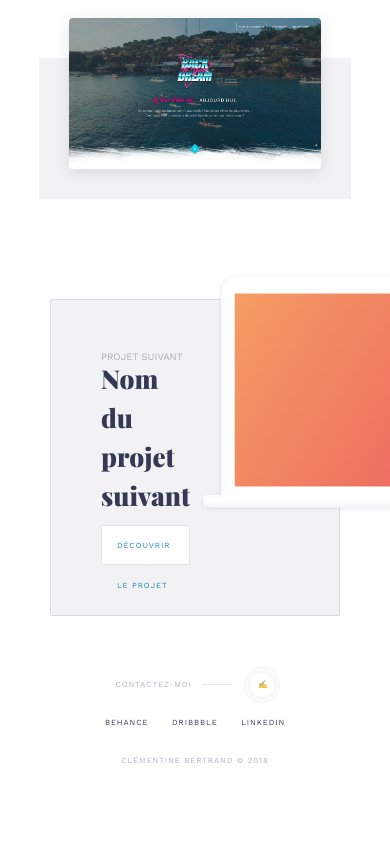
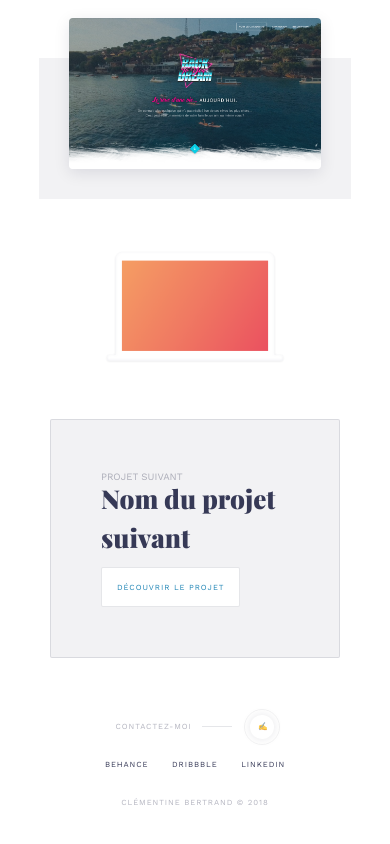
Before and after one commit to vlementine/portfolio, a plain HTML site: page projects-page/project-page--1.html in a window 390 px wide. Shown: the part 620-1464 px from the top of the page. Before the commit the page ends 1440 px from the top, so only its background shows below. Drawn offline with nearby package versions, Linux system fonts and the light colour scheme; a web font is replaced by a local one.

Commit message:
Add responsive to next project

```diff
--- a/sass/media.scss
+++ b/sass/media.scss
@@ -113,6 +113,21 @@
     .links {
       order: 1;
     }
+  } //-- NEXT PAGE
+  section.next-project__wrapper {
+    flex-direction: column-reverse;
+    justify-content: flex-start;
+    align-items: flex-start;
+    margin-top: 170px;
+  }
+  .next-project__visuel {
+    text-align: center;
+    width: 100%;
+    img {
+      max-width: 400px;
+      width: 100%;
+      margin: -220px auto 20px;
+    }
   }
 }
 
@@ -175,17 +190,14 @@
       width: 100%;
       margin: -70px auto 0 auto;
     }
-  }
-  //-- MENU
+  } //-- MENU
   .menu__projects-wrapper {
     display: none;
   }
-
   .menu__projects-wrapper--mobile {
     display: block;
     text-align: center;
   }
-
   .menu__categories {
     flex-direction: column;
     height: auto;
```
Also changed, not shown: css/main.css, css/main.min.css, css/media.css, css/media.min.css, sass/main.scss (line endings or trailing spaces).
